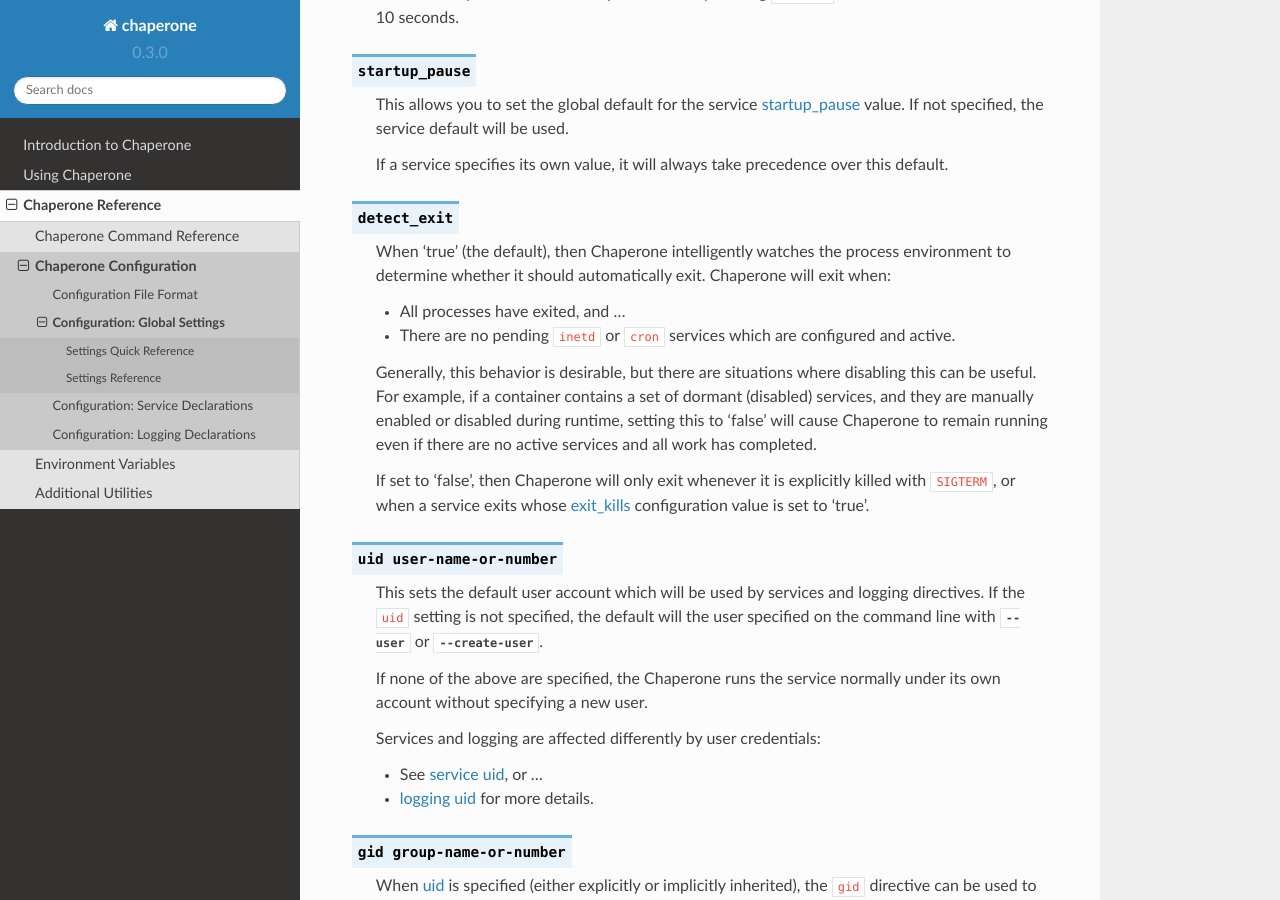
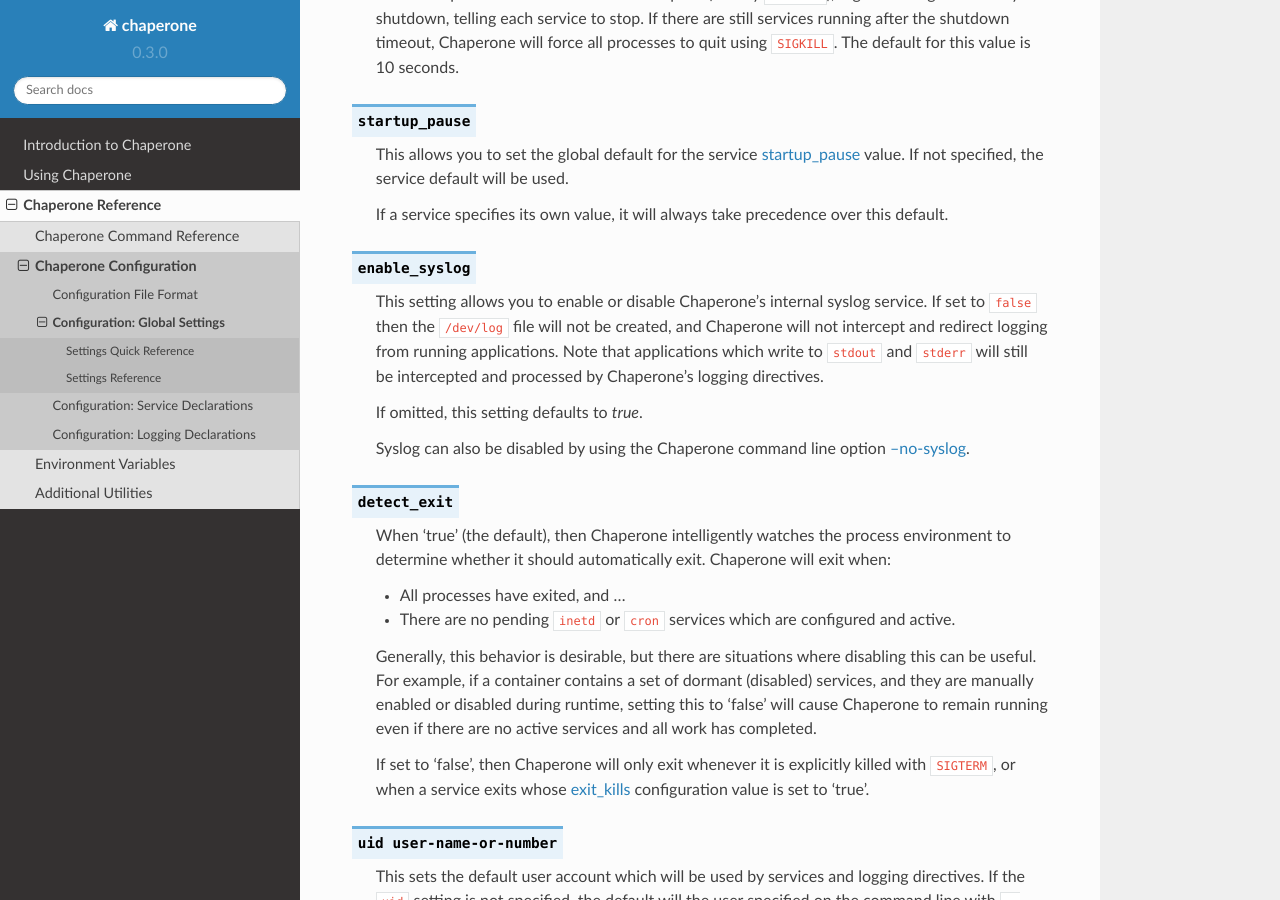
Before and after one commit to garywiz/chaperone, a Sphinx documentation site: the page built from doc/source/ref/config-global.rst, in a window 1280 px wide and 900 px high, scrolled down 2906 px. Built offline with Sphinx 7.4.7 and the Read the Docs theme 2.0.0, drawn with Linux system fonts in a browser that asks for light colours; some of the changed text lies outside the part shown.

Commit message:
Version 0.3.7:  Provide way to disable internal syslog daemon using either a commnad-line switch or configurations setting.

```diff
--- a/chaperone/cproc/version.py
+++ b/chaperone/cproc/version.py
@@ -1,7 +1,7 @@
 # This file is designed to be used as a package module, but also as a main program runnable
 # by Python2 or Python3 which will print the version.  Used in setup.py
 
-VERSION = (0,3,6)
+VERSION = (0,3,7)
 DISPLAY_VERSION = ".".join([str(v) for v in VERSION])
 
 LICENSE = "Apache License, Version 2.0"
--- a/doc/source/ref/config-global.rst
+++ b/doc/source/ref/config-global.rst
@@ -49,6 +49,8 @@
    :ref:`shutdown_timeout <settings.shutdown_timeout>` The amount of time Chaperone will wait for services to complete shutdown
 						       before forcing a kill with SIGKILL.  Default is 8 seconds.
    :ref:`startup_pause <settings.startup_pause>`       Specifies the ``startup_pause`` default for services.
+   :ref:`enable_syslog <settings.enable_syslog>`       Specifies whether Chaperone will start its own internal syslog service
+		       				       at start-up.  Defaults to ``true``.
    :ref:`detect_exit <settings.detect_exit>`           If true (the default), then Chaperone tries to intelligently detect
    		     				       when all processes have exit and none are schedule, then terminates.
    :ref:`uid <settings.uid>`                           The default uid (name or number) for all services and logging tasks.
@@ -158,6 +160,19 @@
 
    If a service specifies its own value, it will always take precedence over this default.
 
+.. _settings.enable_syslog:
+
+.. describe:: enable_syslog
+
+   This setting allows you to enable or disable Chaperone's internal syslog service.  If set to ``false`` then
+   the ``/dev/log`` file will not be created, and Chaperone will not intercept and redirect logging from running
+   applications.  Note that applications which write to ``stdout`` and ``stderr`` will still be intercepted
+   and processed by Chaperone's logging directives.
+
+   If omitted, this setting defaults to `true`.
+
+   Syslog can also be disabled by using the Chaperone command line option :ref:`--no-syslog <option.no-syslog>`.
+
 .. _settings.detect_exit:
 
 .. describe:: detect_exit
```
Also changed, not shown: doc/source/ref/command-line.rst (+13 -0 lines), 3 other files.
